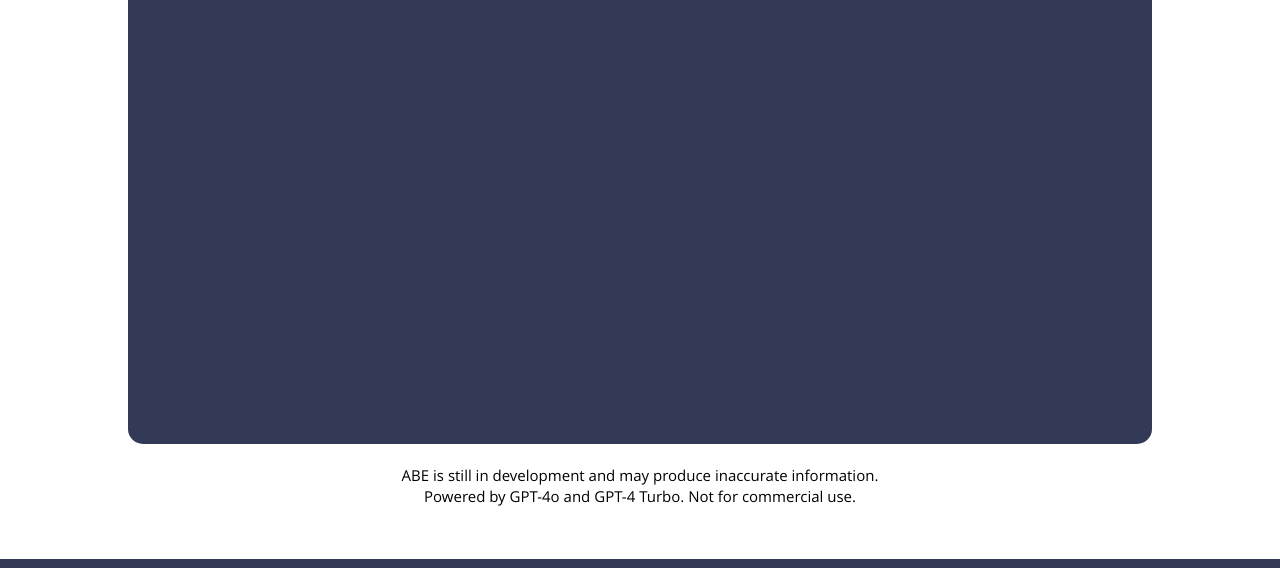
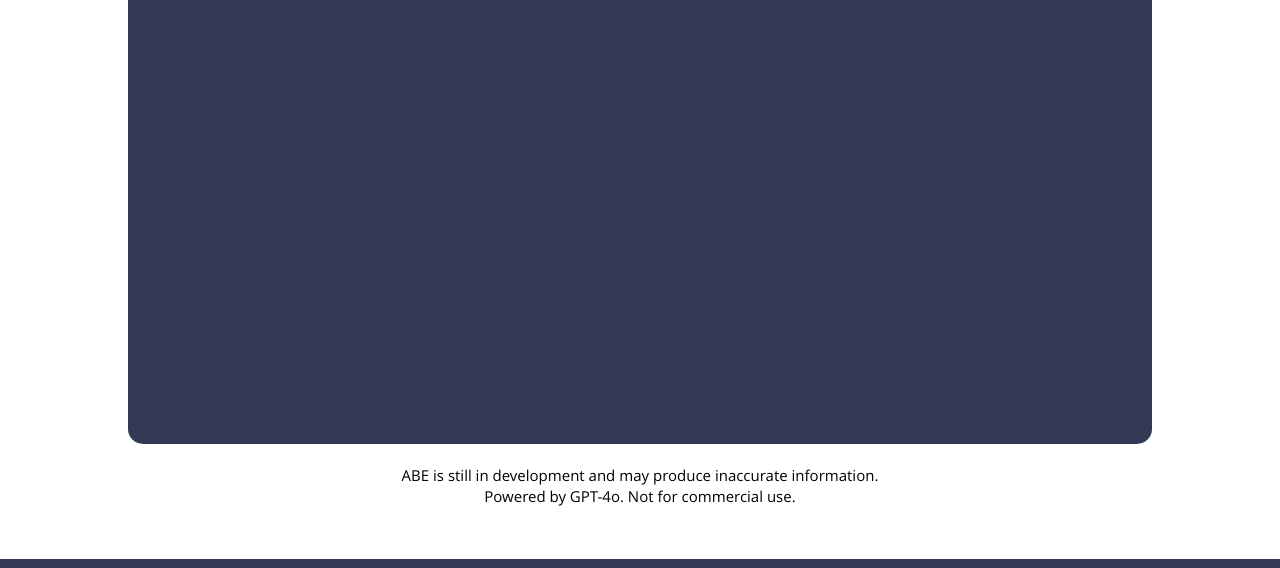
Before and after one commit to 2bf/ABE, a plain HTML site: page index.html in a window 1280 px wide. Shown: the part 498-1066 px from the top of the page. Drawn offline with Linux system fonts and the light colour scheme; a script that the page names is missing.

Commit message:
Update index.html

```diff
--- a/index.html
+++ b/index.html
@@ -147,7 +147,7 @@
 			<br>
 			ABE is still in development and may produce inaccurate information.
 			<br>
-			Powered by GPT-4o and GPT-4 Turbo. Not for commercial use.
+			Powered by GPT-4o. Not for commercial use.
 		</div>
 	</div>
 
```
